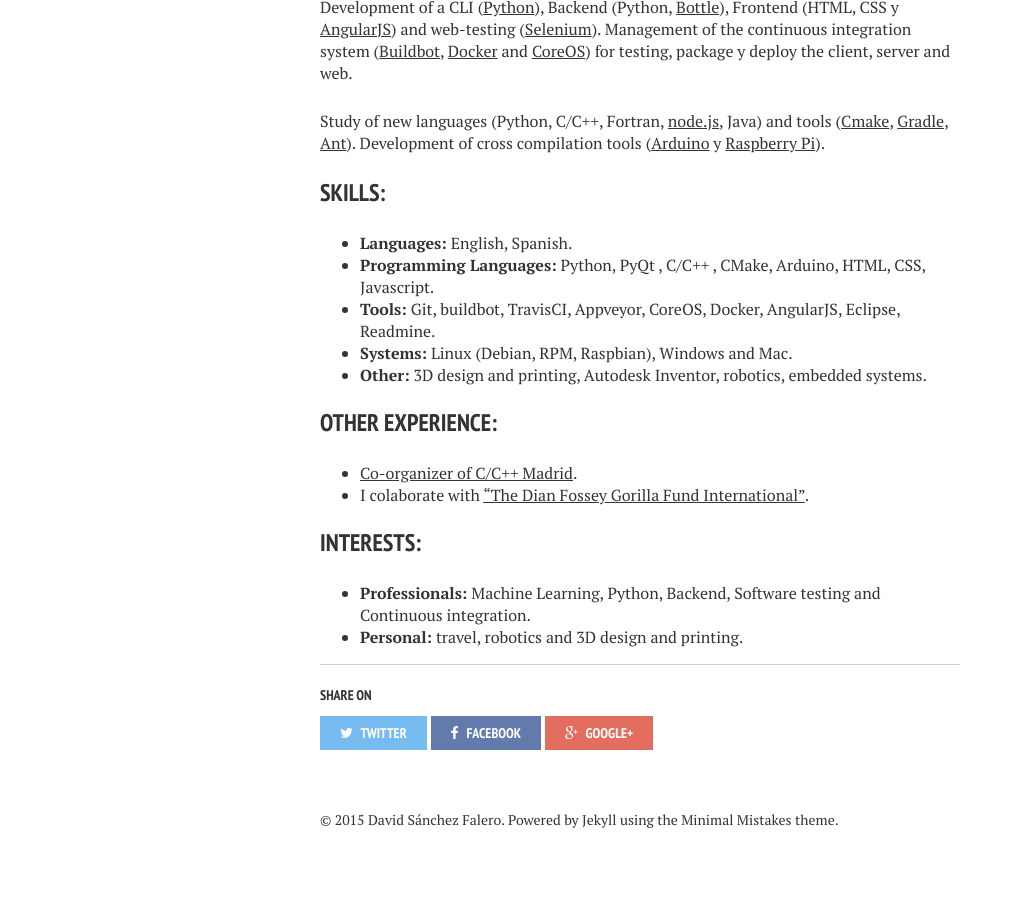
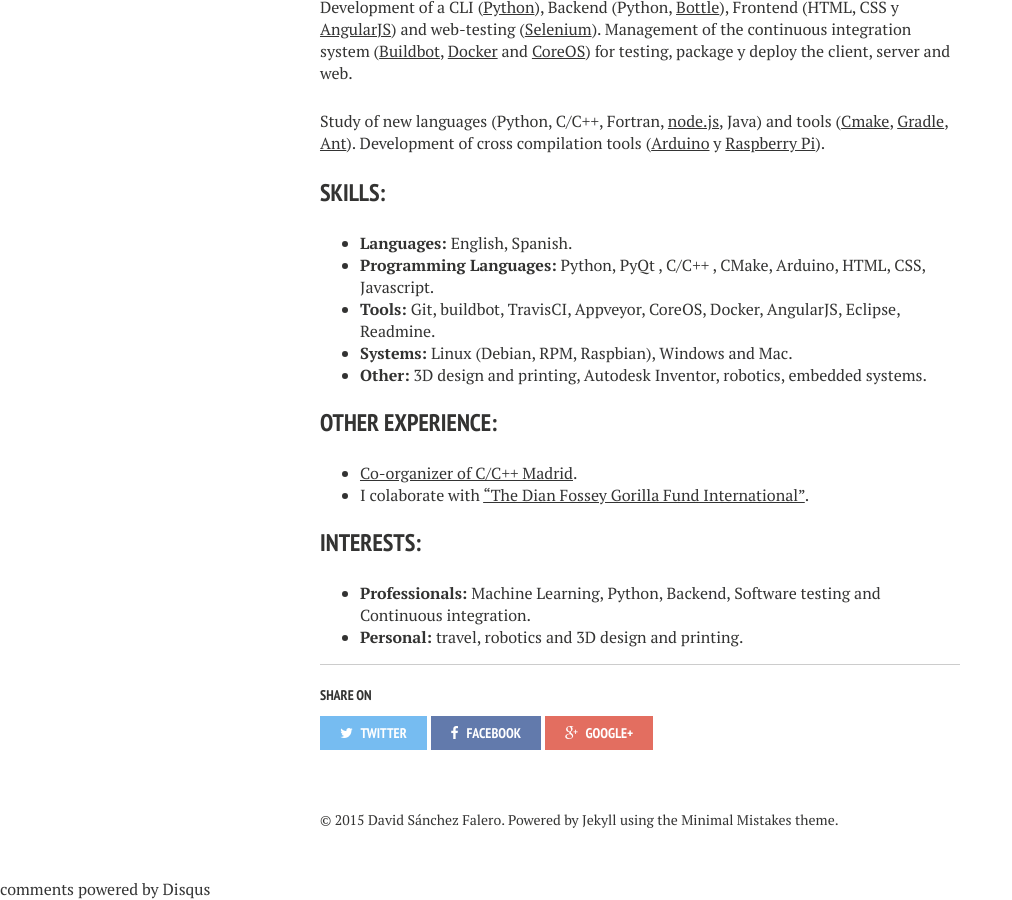
Before and after one commit to davidsanfal/davidsanfal.github.io, a Jekyll site: the page built from cv/index.md, in a window 1280 px wide and 900 px high, scrolled down 1107 px. Shown: the whole window, without its empty margins (0-1012 px from the left). Built offline with Jekyll 4.4.1, drawn with Linux system fonts in a browser that asks for light colours; nearby versions of some CDN libraries; comment, search, counter and statistics services are not loaded; before the commit the page ends 1985 px from its top, so only the background shows below that; some of the changed lines change nothing that is shown.

Commit message:
Update _config.yml

```diff
--- a/_config.yml
+++ b/_config.yml
@@ -31,7 +31,7 @@
   avatar: min.png
   bio: "Software Engineer. Interested in Machine Learning, Python, Robotic and Mountain Gorillas."
   email: david.sanchez.falero@gmail.com
-  disqus-shortname:
+  disqus-shortname: davidsanfal
   twitter: David_SanFal
   facebook: #username
   google:
```
